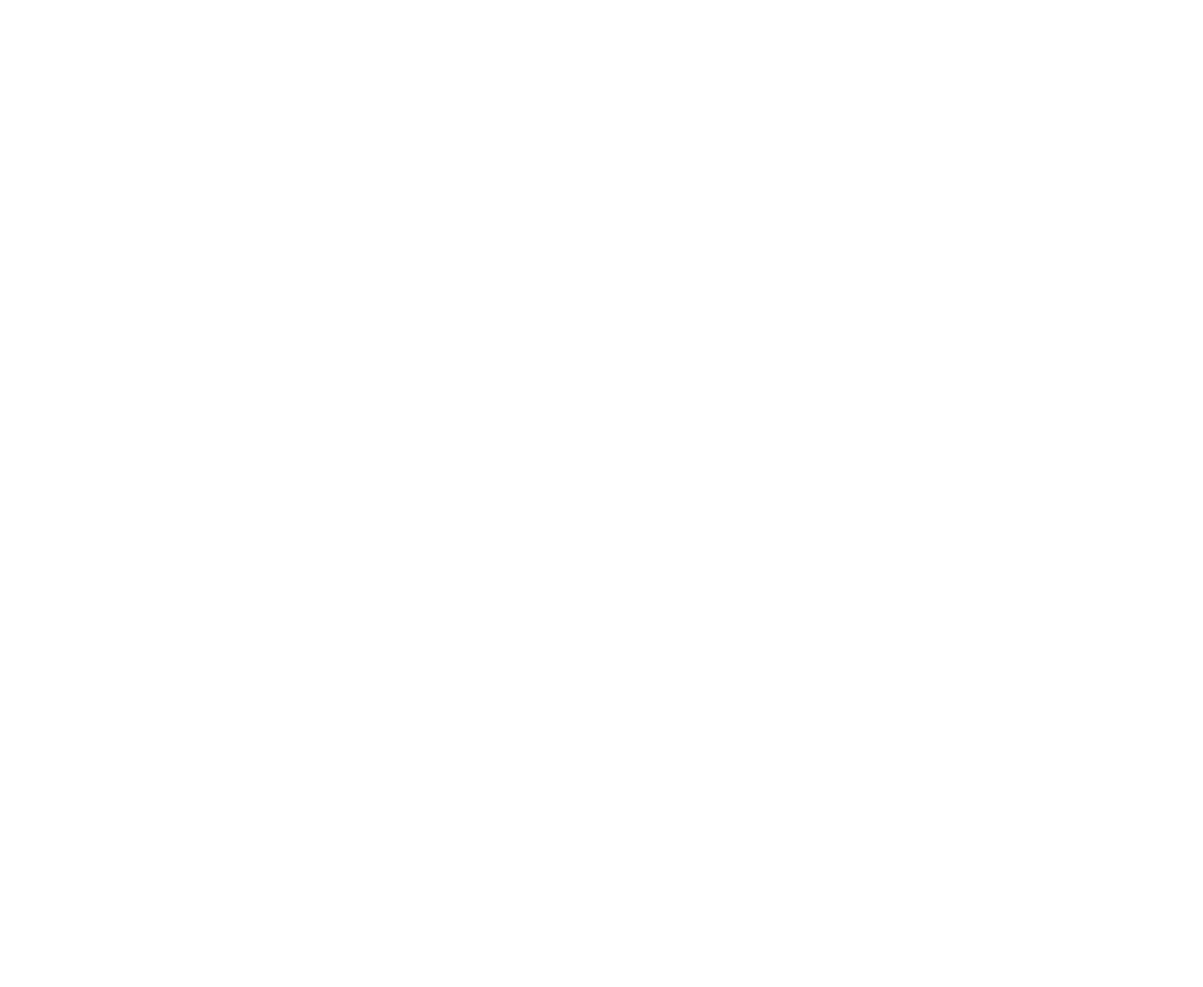
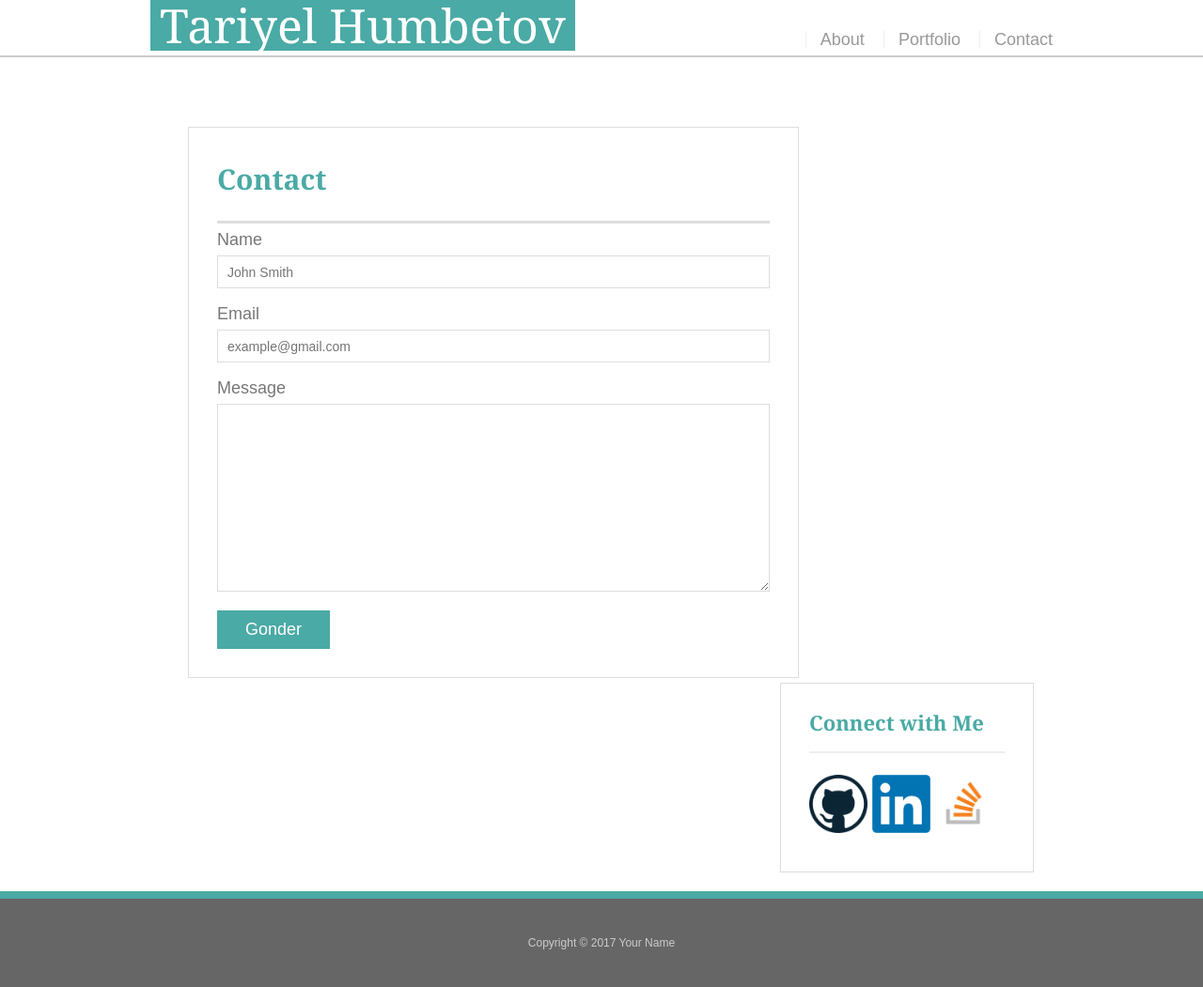
Before and after one commit to tariyelhumbetov/Basic-Portfolio, a plain HTML site: page contact.html in a window 1280 px wide. Shown: the whole page at 94% size. Before the commit the page ends 800 px from the top, so only its background shows below. Drawn offline with Linux system fonts and the light colour scheme.

Commit message:
contact page created

```diff
--- a/assets/css/style.css
+++ b/assets/css/style.css
@@ -7,7 +7,7 @@ body {
     font-size: 18px;
     line-height: 34px;
     color: #777;
-    background: url("../images/concrete_seamless.png");
+    background: url();
   }
 
 header{
@@ -132,3 +132,58 @@ footer{
     background: #666;
     border-top: 8px solid #4aaaa5;
 }
+.contactheader{
+    padding-bottom: 20px;
+    font-size: 30px;
+    line-height: 49px;
+    border-bottom: 3px solid #ddd;
+    font-family: Georgia, Times, "Times New Roman", serif;
+    font-weight: 700;
+    color: #4aaaa5;
+
+}
+#contact-form ul {
+    margin-bottom: 20px;
+  }
+
+  #contact-form li {
+    margin-bottom: 10px;
+  }
+
+  input[type=submit] {
+    padding: 10px 30px;
+    font-size: 18px;
+    color: #fff;
+    cursor: pointer;
+    background: #4aaaa5;
+    border: 0 none;
+  }
+  label,
+  input[type=text],
+  input[type=email],
+  textarea {
+    display: block;
+    width: 100%;
+}
+input[type=text],
+input[type=email],
+textarea {
+  height: 35px;
+  padding: 0 10px;
+  font-size: 14px;
+  border: 1px solid #ddd;
+}
+textarea {
+    height: 200px;
+    padding: 0 10px;
+    font-size: 14px;
+    border: 1px solid #ddd;
+}
+button{
+    padding: 10px 30px;
+    font-size: 18px;
+    color: #fff;
+    cursor: pointer;
+    background: #4aaaa5;
+    border: 0 none;
+}
--- a/contact.html
+++ b/contact.html
@@ -0,0 +1,78 @@
+<!DOCTYPE html>
+<html lang="az-en">
+
+<head>
+    <meta charset="UTF-8">
+    <meta http-equiv="X-UA-Compatible" content="IE=edge">
+    <meta name="viewport" content="width=device-width, initial-scale=1.0">
+    <title>About|Tariyel Humbetov</title>
+    <link rel="stylesheet" href="./assets/css/reset.css">
+    <link rel="stylesheet" href="./assets/css/style.css">
+</head>
+
+<body>
+    <header>
+        <div class="headerdiv">
+            <h1 class="tariyel">Tariyel Humbetov</h1>
+            <nav>
+                <ul>
+                    <li><a href="./index.html">About</a></li>
+                    <li><a href="./portfolio.html">Portfolio</a></li>
+                    <li><a href="./contact.html">Contact</a></li>
+                </ul>
+            </nav>
+        </div>
+    </header>
+    <main>
+        <div class="esassectiondiv">
+            <section class="esassection">
+                <h2 class="aboutme">Contact</h2>
+                <form id="contact-form">
+                    <ul>
+                      <li>
+                        <label for="name">Name</label>
+                        <input type="text" id="name" name="name" placeholder="John Smith" required="required">
+                      </li>
+                      <li>
+                        <label for="email">Email</label>
+                        <input type="email" id="email" name="email" placeholder="example@gmail.com" required="required">
+                      </li>
+                      <li>
+                        <label for="message">Message</label>
+                        <textarea id="message" name="message" required="required"></textarea>
+                      </li>
+                    </ul>
+                    <button type="submit">Gonder</button>
+                  </form>
+
+            </section>
+
+            <section class="elaqe">
+                <div class="elaqediv">
+                    <h3 class="connectwithme">Connect with Me</h3>
+
+                    <a href="#"><img src="./assets/images/github-logo-300x300.png" class="profillink"
+                            alt="GitHub" /></a>
+                    <a href="#"><img src="./assets/images/600px-LinkedIn_logo_initials.webp" class="profillink"
+                            alt="LinkedIn" /></a>
+                    <a href="#"><img src="./assets/images/512px-Stack_Overflow_icon.svg.png" class="profillink"
+                            alt="Stack Overflow" /></a>
+                </div>
+            </section>
+        </div>
+        <footer>
+            <div class="footer">
+                Copyright &copy; 2017 Your Name
+            </div>
+        </footer>
+
+
+
+
+
+
+    </main>
+
+</body>
+
+</html>
```
